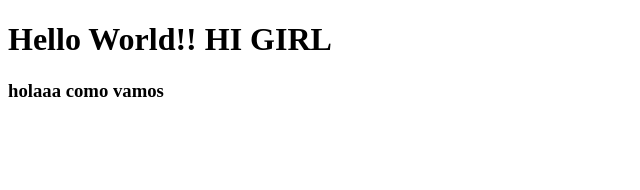
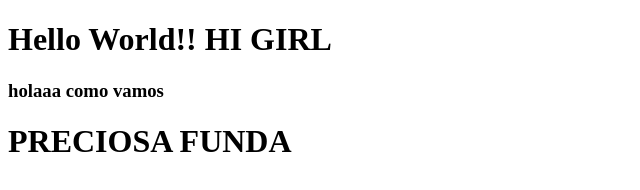
Before and after one commit to E03022003/hello-world, a plain HTML site: page index.html in a window 1280 px wide. Shown: the whole page, without its empty margins (0-640 px from the left). Drawn offline with Linux system fonts and the light colour scheme.

Commit message:
ADD TONTERIA

```diff
--- a/index.html
+++ b/index.html
@@ -8,5 +8,7 @@
 <body>
     <h1>Hello World!! HI GIRL</h1>
     <h3>holaaa como vamos</h3>
+
+    <h1>PRECIOSA FUNDA</h1>
 </body>
 </html>
```
